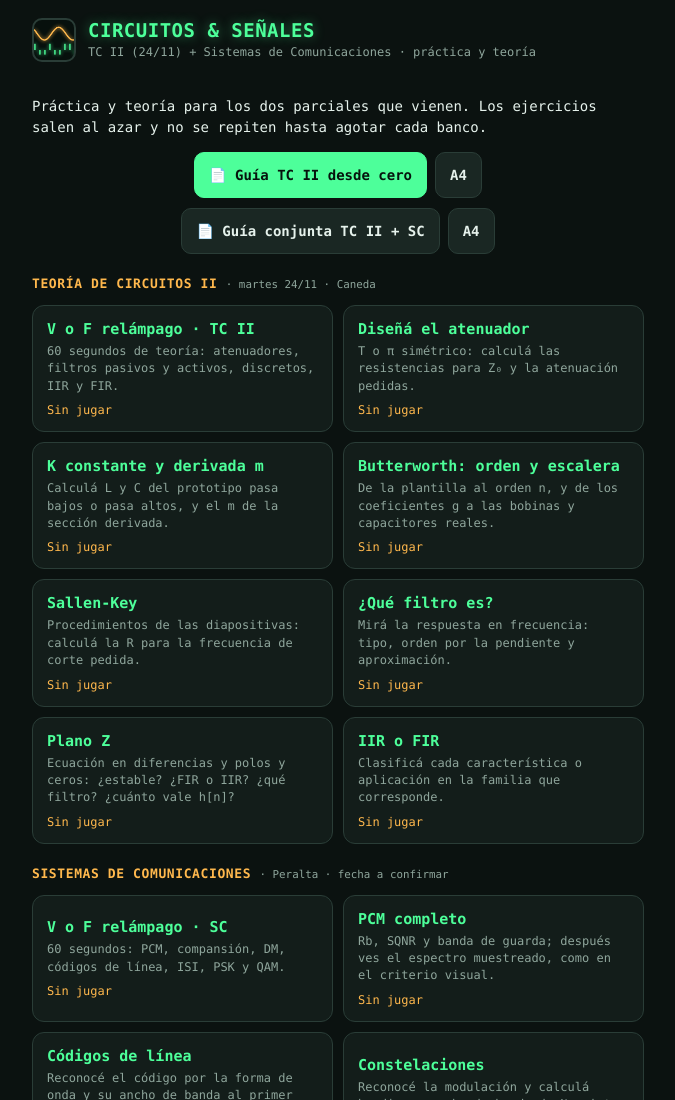
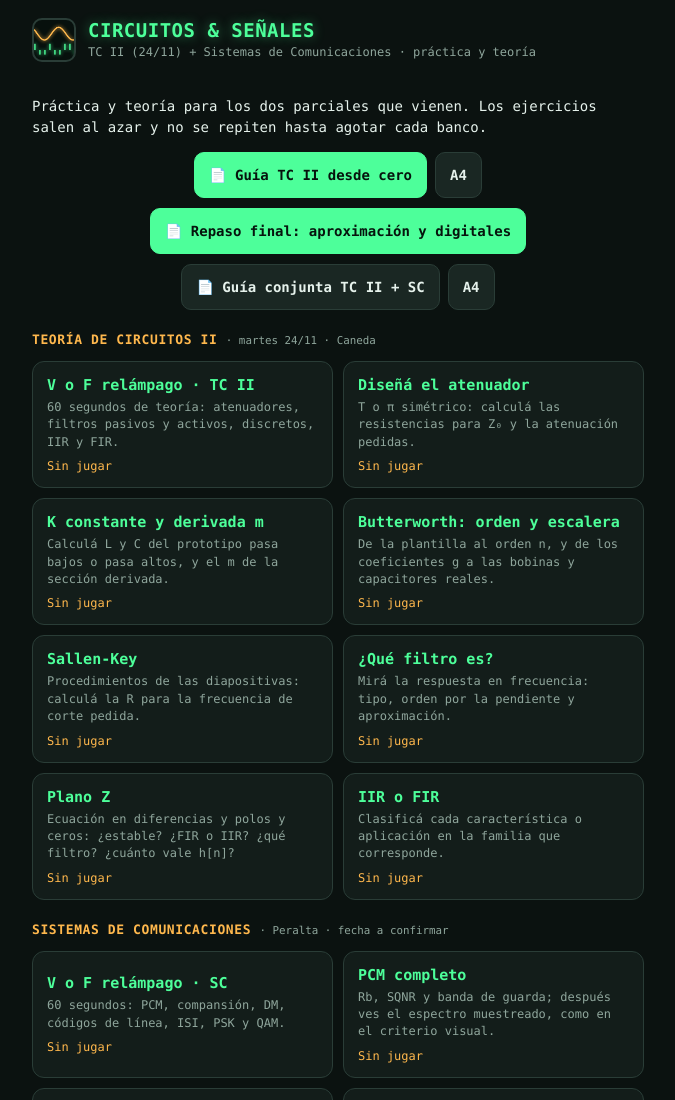
Before and after one commit to Fedemayol024/Medidas-Electronicas-UTNFRT-, a plain HTML site: page tc2-sc/index.html in a window 1280 px wide. Shown: the top 1100 px of the page, without its empty margins (302-977 px from the left). Drawn offline with Linux system fonts and the light colour scheme.

Commit message:
Repaso final de TC II: aproximación, síntesis de Butterworth y filtros digitales
Co-Authored-By: Claude Opus 5.5 <noreply@anthropic.com>
Claude-Session: https://claude.ai/code/session_01EQXZd9u1ncLyubJsrdjGg5

```diff
--- a/tc2-sc/index.html
+++ b/tc2-sc/index.html
@@ -216,6 +216,7 @@ function home() {
   const card = g => `<button class="card" data-g="${g.id}"><div class="t">${g.t}</div><div class="d">${g.d}</div><div class="b">${g.id in scores ? "Récord: " + scores[g.id] + " " + g.unit : "Sin jugar"}</div></button>`;
   app.innerHTML = `<p>Práctica y teoría para los dos parciales que vienen. Los ejercicios salen al azar y no se repiten hasta agotar cada banco.</p>
   <div class="row" style="justify-content:center"><a class="btn pri" href="Guia_TC2_Celular.pdf" target="_blank" rel="noopener" style="text-decoration:none">📄 Guía TC II desde cero</a><a class="btn" href="Guia_TC2_PC.pdf" target="_blank" rel="noopener" style="text-decoration:none">A4</a></div>
+  <div class="row" style="justify-content:center"><a class="btn pri" href="Repaso_Final_TC2_Celular.pdf" target="_blank" rel="noopener" style="text-decoration:none">📄 Repaso final: aproximación y digitales</a></div>
   <div class="row" style="justify-content:center"><a class="btn" href="Guia_Conjunta_TC2_SC_Celular.pdf" target="_blank" rel="noopener" style="text-decoration:none">📄 Guía conjunta TC II + SC</a><a class="btn" href="Guia_Conjunta_TC2_SC_PC.pdf" target="_blank" rel="noopener" style="text-decoration:none">A4</a></div>
   <div class="sec">Teoría de Circuitos II <small>· martes 24/11 · Caneda</small></div>
   <div class="grid">${GAMES.filter(g => g.sec === "tc").map(card).join("")}</div>
```
Also changed, not shown: 2 other files.
